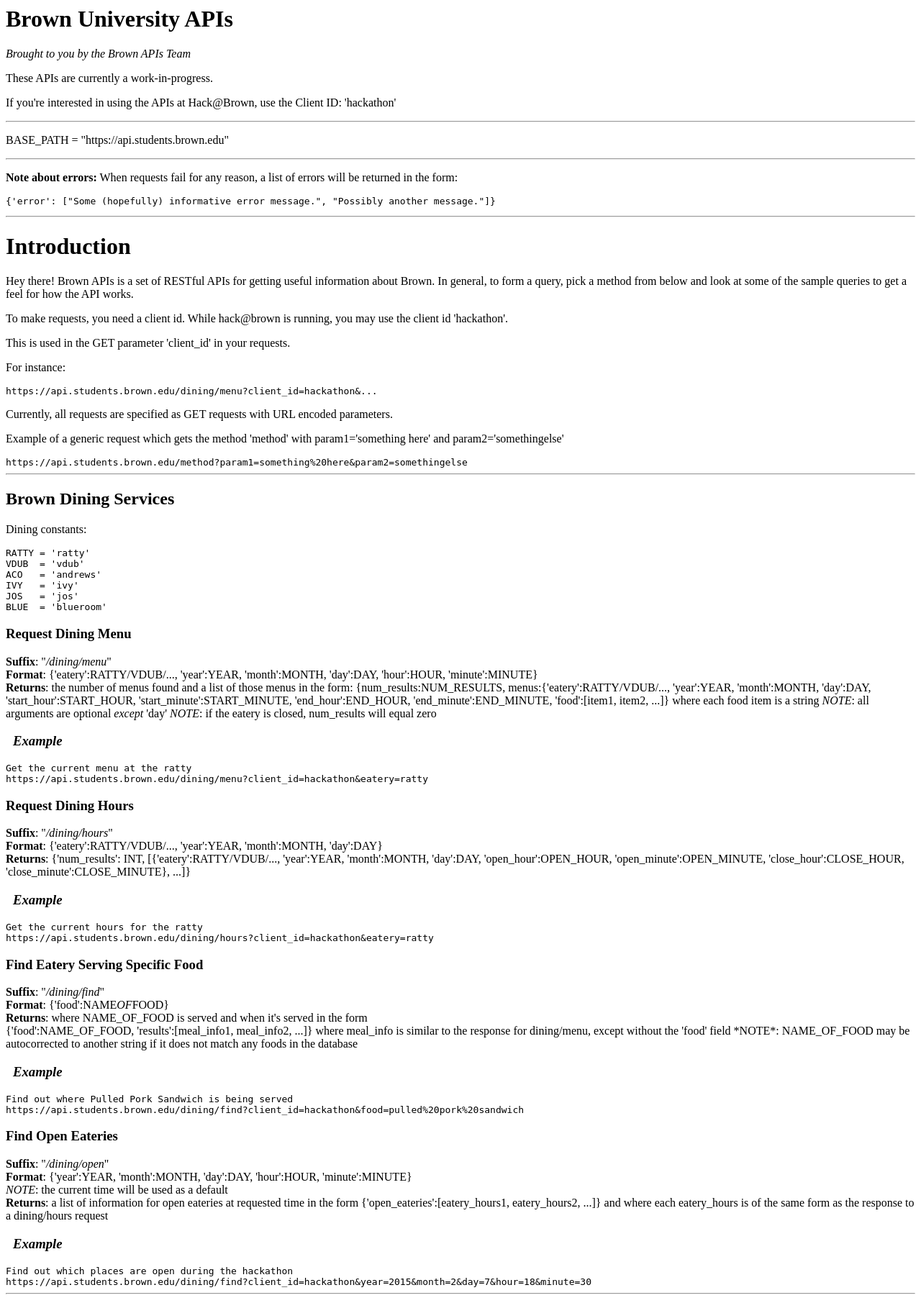
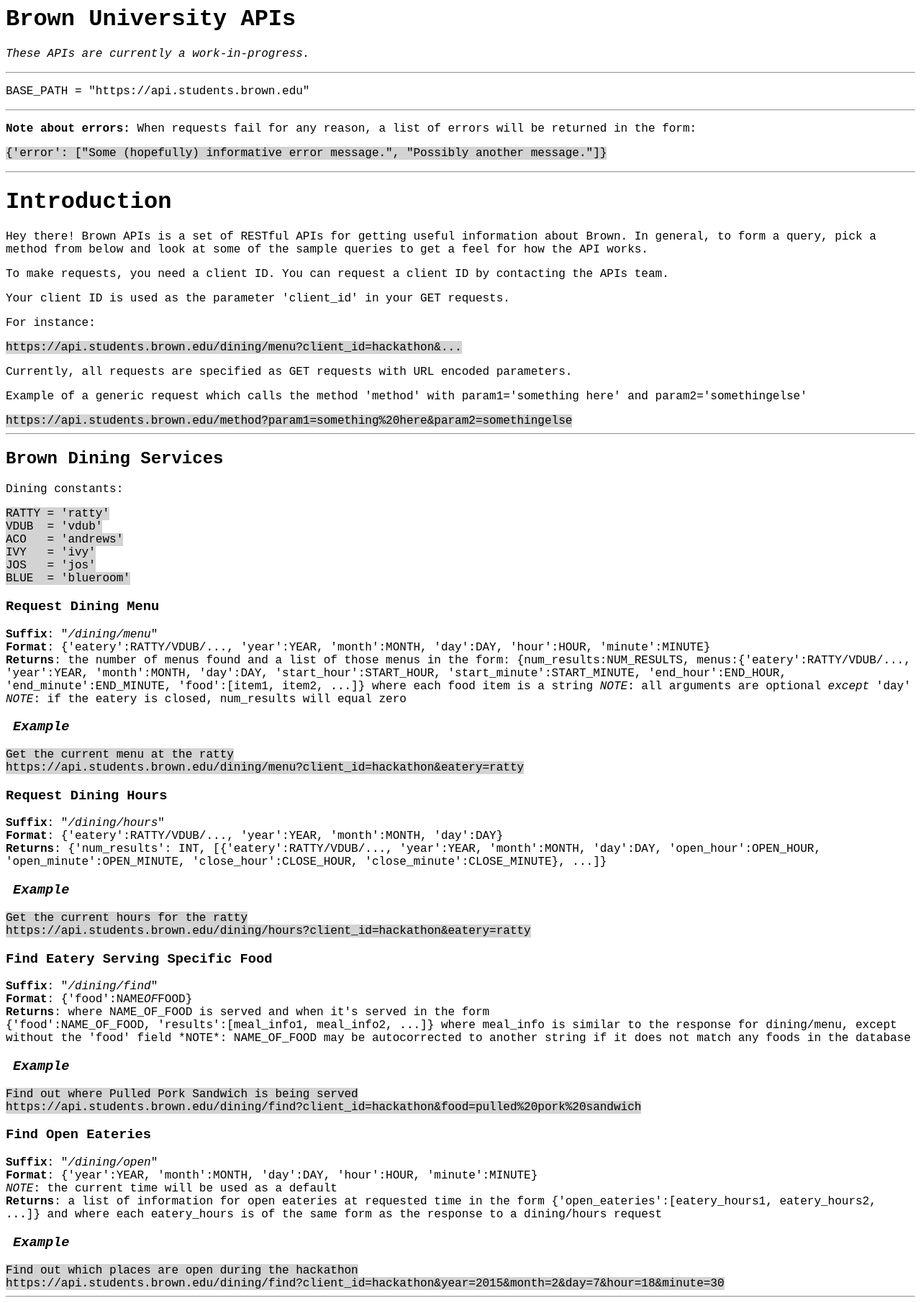
Before and after one commit to hackatbrown/apis, a Flask app: page / in a window 1280 px wide. Shown: the whole page at 72% size. Run offline with Flask 2, Linux system fonts and the light colour scheme.

Commit message:
Updated template for documentation

```diff
--- a/api/__init__.py
+++ b/api/__init__.py
@@ -1,4 +1,4 @@
-from flask import Flask, jsonify, request, current_app
+from flask import Flask, jsonify, request, current_app, url_for
 from flask_limiter import Limiter
 from werkzeug.exceptions import default_exceptions
 from werkzeug.exceptions import HTTPException
--- a/api/meta.py
+++ b/api/meta.py
@@ -1,4 +1,4 @@
-from flask import jsonify, render_template
+from flask import jsonify, render_template, url_for
 from api import app, db, limiter, RATE_LIMIT
 
 '''
--- a/api/templates/documentation.html
+++ b/api/templates/documentation.html
@@ -1,14 +1,19 @@
 <html>
 <head>
+<style>
+* {
+	font-family: "Courier New", Courier, monospace;
+}
+code {
+	background-color: lightgray;
+}
+</style>
 </head>
 <body>
 
 <h1>Brown University APIs</h1>
 
-<p><em>Brought to you by the Brown APIs Team</em></p>
-
-<p>These APIs are currently a work-in-progress.</p>
-<p>If you're interested in using the APIs at Hack@Brown, use the Client ID: 'hackathon'</p>
+<p><em>These APIs are currently a work-in-progress.</em></p>
 
 <hr />
 
@@ -23,18 +28,17 @@
 
 <hr />
 <h1>Introduction</h1>
-<p>Hey there! Brown APIs is a set of RESTful APIs for getting useful information about Brown. In general, to form a query, pick a method from below
-and look at some of the sample queries to get a feel for how the API works.</p>
+<p>Hey there! Brown APIs is a set of RESTful APIs for getting useful information about Brown. In general, to form a query, pick a method from below and look at some of the sample queries to get a feel for how the API works.</p>
 
-<p>To make requests, you need a client id. While hack@brown is running, you may use the client id 'hackathon'.</p>
-<p>This is used in the GET parameter 'client_id' in your requests.</p>
+<p>To make requests, you need a client ID. You can request a client ID by contacting the APIs team.</p>
+<p>Your client ID is used as the parameter 'client_id' in your GET requests.</p>
 <p>For instance:</p>
 <code>
 	https://api.students.brown.edu/dining/menu?client_id=hackathon&amp;...
 </code>
 <p>Currently, all requests are specified as GET requests with URL encoded parameters.</p>
 
-<p>Example of a generic request which gets the method 'method' with param1='something here' and param2='somethingelse'</p>
+<p>Example of a generic request which calls the method 'method' with param1='something here' and param2='somethingelse'</p>
 <code>https://api.students.brown.edu/method?param1=something%20here&amp;param2=somethingelse</code>
 
 
```
